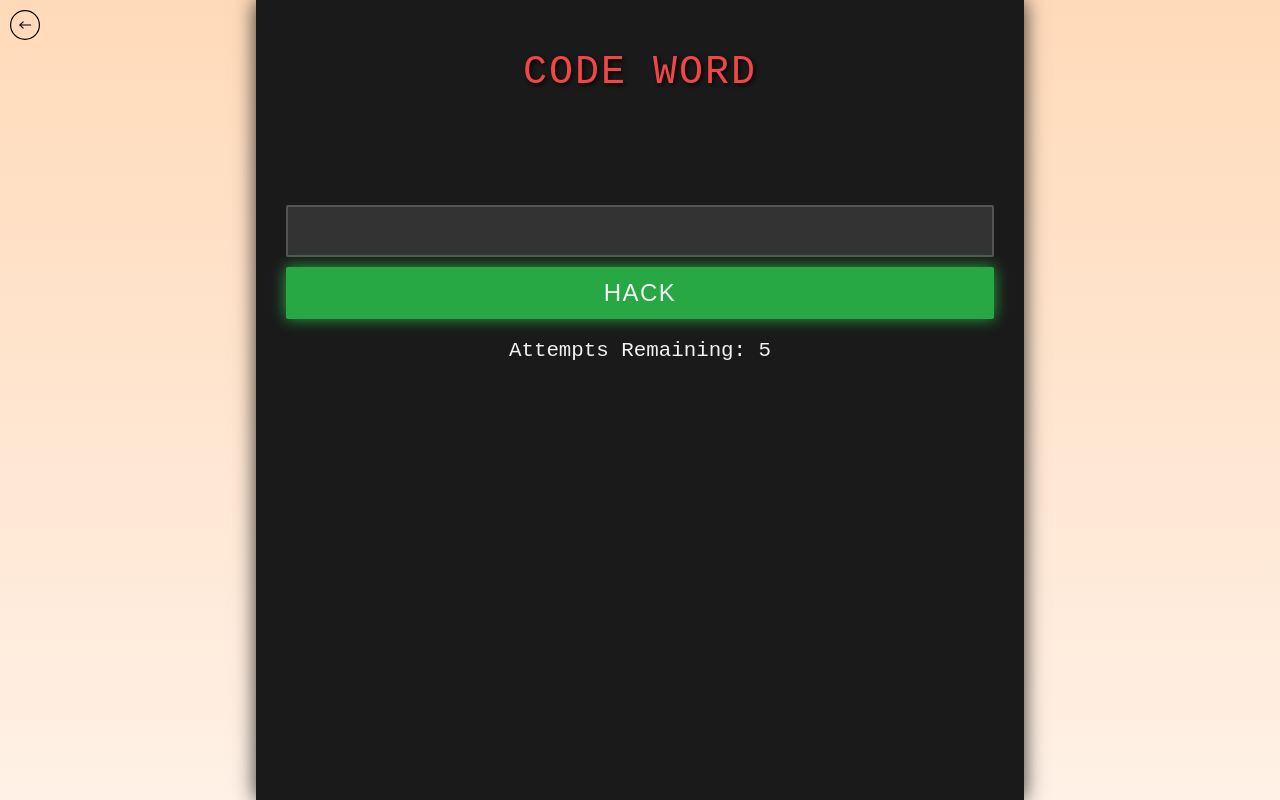
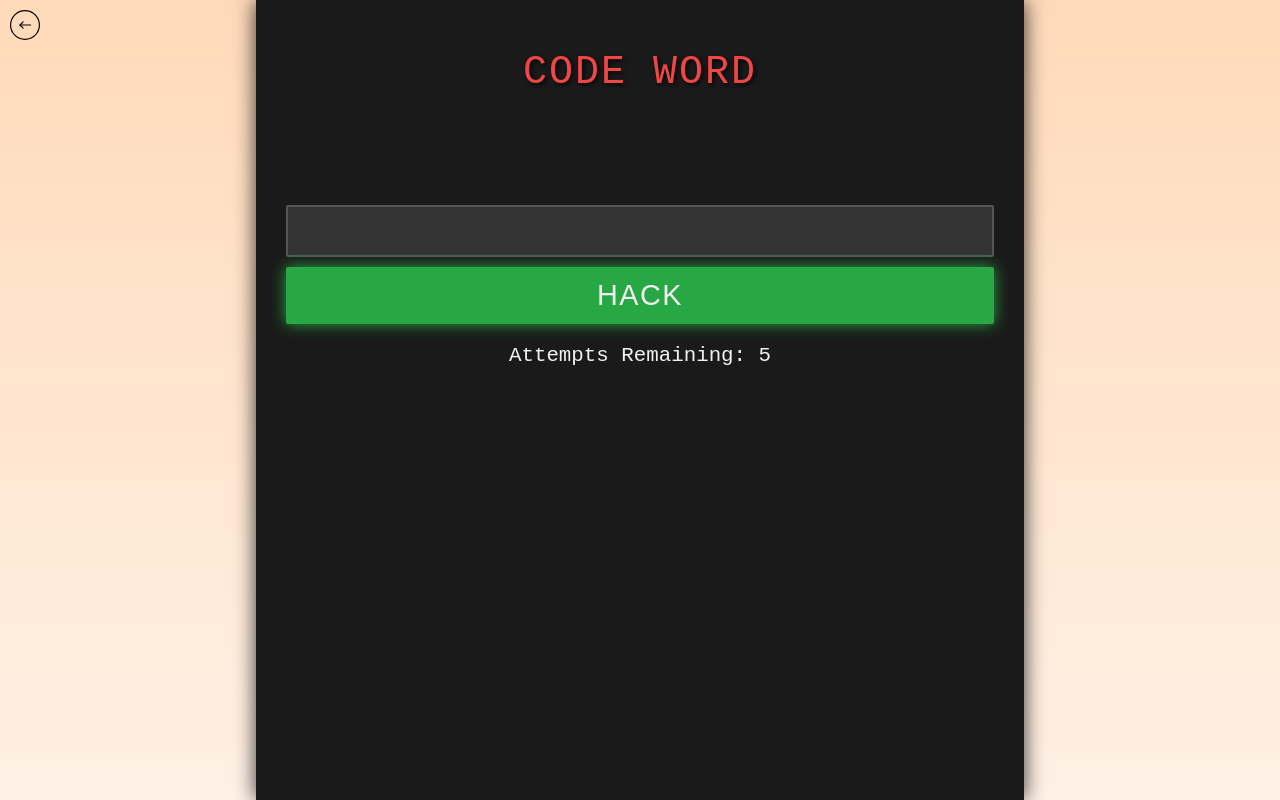
Before and after one commit to joseph-johnson27001/game-world, a Vue app: page /code-word/game in a window 1280 px wide. Built offline with nearby package versions, Linux system fonts and the light colour scheme.

Commit message:
Button styles

```diff
--- a/src/views/CodeWord/CodeWordGame.vue
+++ b/src/views/CodeWord/CodeWordGame.vue
@@ -305,7 +305,7 @@ input {
 }
 
 button {
-  font-size: 1.5em;
+  font-size: 1.8em;
   padding: 10px 20px;
   background-color: #333;
   color: #f1f1f1;
@@ -315,27 +315,27 @@ button {
   transition: background-color 0.2s, border-color 0.2s;
   text-transform: uppercase;
   letter-spacing: 1.5px;
-  width: 100%; /* To match the input size */
+  width: 100%;
 }
 
 /* Hack button color changes */
 .green-button {
   background-color: #28a745;
   border-color: #28a745;
-  box-shadow: 0px 0px 15px rgba(40, 167, 69, 1); /* Green shadow */
+  box-shadow: 0px 0px 15px rgba(40, 167, 69, 1);
 }
 
 .yellow-button {
   background-color: #ffc107;
   border-color: #ffc107;
-  color: black;
-  box-shadow: 0px 0px 15px rgba(255, 193, 7, 1); /* Yellow shadow */
+  /* color: black; */
+  box-shadow: 0px 0px 15px rgba(255, 193, 7, 1);
 }
 
 .red-button {
   background-color: #dc3545;
   border-color: #dc3545;
-  box-shadow: 0px 0px 15px rgba(220, 53, 69, 1); /* Corrected red shadow */
+  box-shadow: 0px 0px 15px rgba(220, 53, 69, 1);
 }
 
 /* Attempts container */
```
